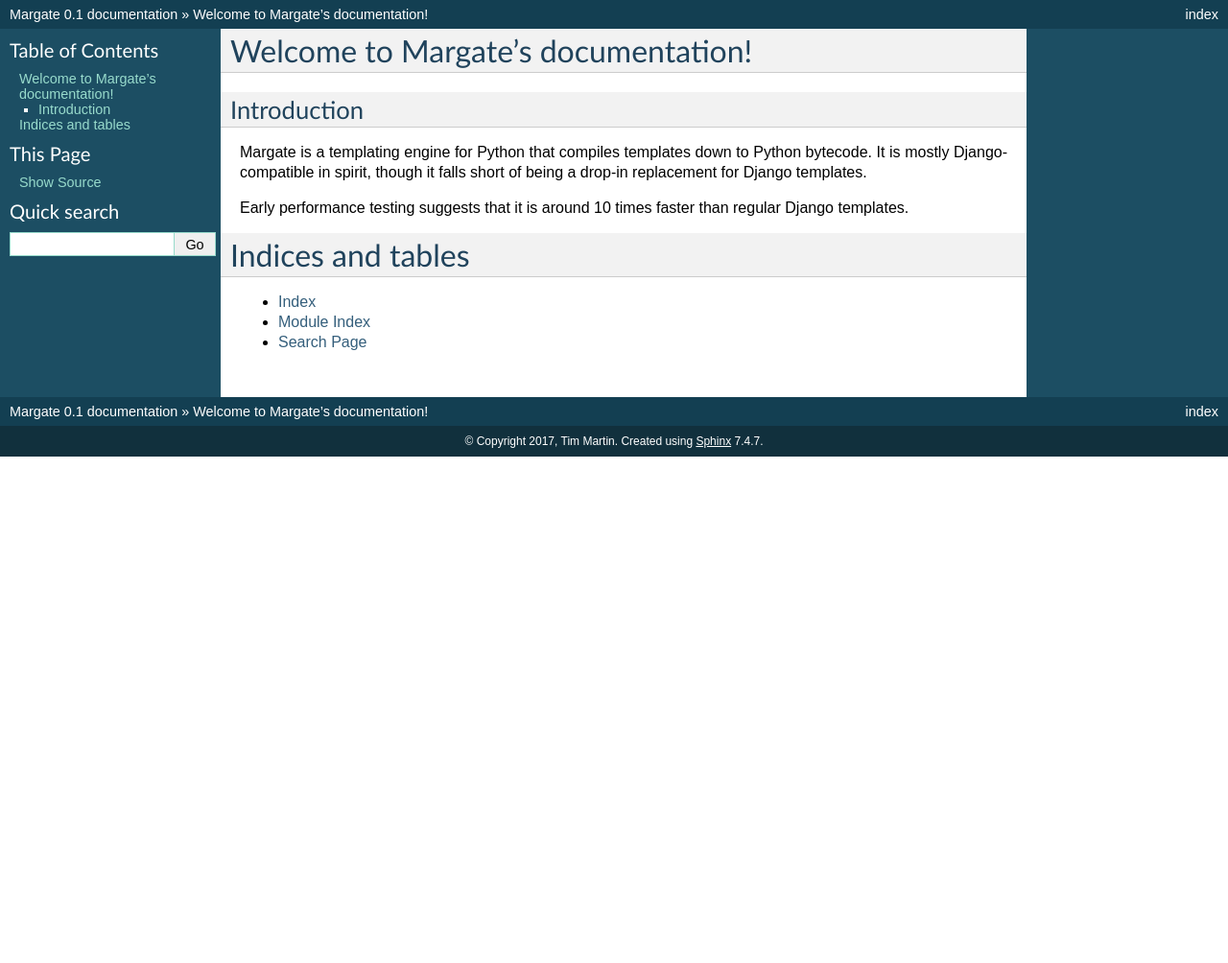
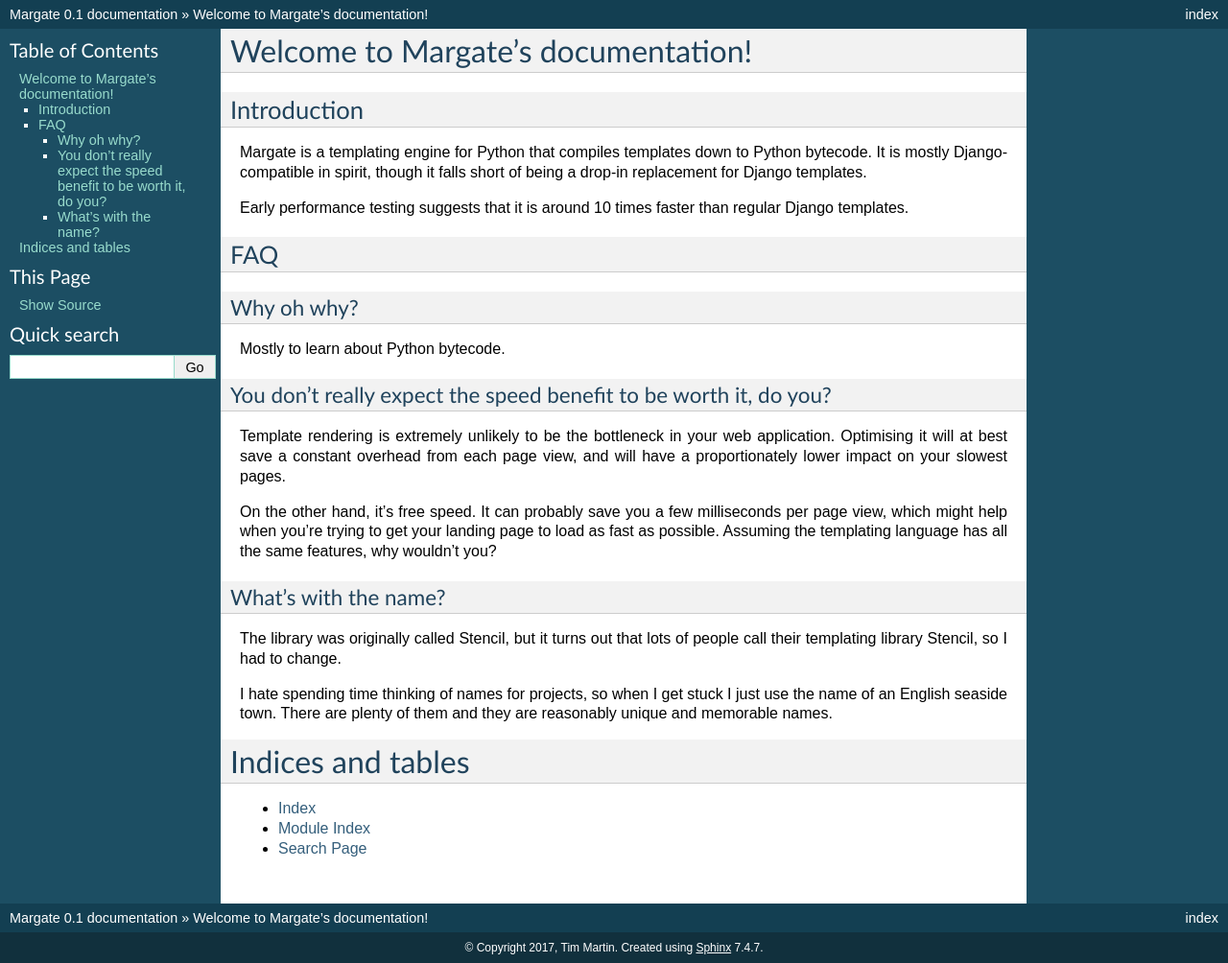
Before and after one commit to timmartin/margate, a Sphinx documentation site: the page built from docs/index.rst, in a window 1280 px wide. Shown: the whole page at 96% size. Built offline with Sphinx 7.4.7, drawn with Linux system fonts in a browser that asks for light colours; before the commit the page ends 900 px from its top, so only the background shows below that.

Commit message:
Added a FAQ

```diff
--- a/docs/index.rst
+++ b/docs/index.rst
@@ -16,6 +16,36 @@ it falls short of being a drop-in replacement for Django templates.
 Early performance testing suggests that it is around 10 times faster
 than regular Django templates.
 
+FAQ
+---
+
+Why oh why?
+'''''''''''
+
+Mostly to learn about Python bytecode.
+
+You don't really expect the speed benefit to be worth it, do you?
+'''''''''''''''''''''''''''''''''''''''''''''''''''''''''''''''''
+
+Template rendering is extremely unlikely to be the bottleneck in your
+web application. Optimising it will at best save a constant overhead
+from each page view, and will have a proportionately lower impact on
+your slowest pages.
+
+On the other hand, it's free speed. It can probably save you a few
+milliseconds per page view, which might help when you're trying to get
+your landing page to load as fast as possible. Assuming the templating
+language has all the same features, why wouldn't you?
+
+What's with the name?
+'''''''''''''''''''''
+
+The library was originally called Stencil, but it turns out that lots
+of people call their templating library Stencil, so I had to change.
+
+I hate spending time thinking of names for projects, so when I get
+stuck I just use the name of an English seaside town. There are plenty
+of them and they are reasonably unique and memorable names.
 
 Indices and tables
 ==================
```
